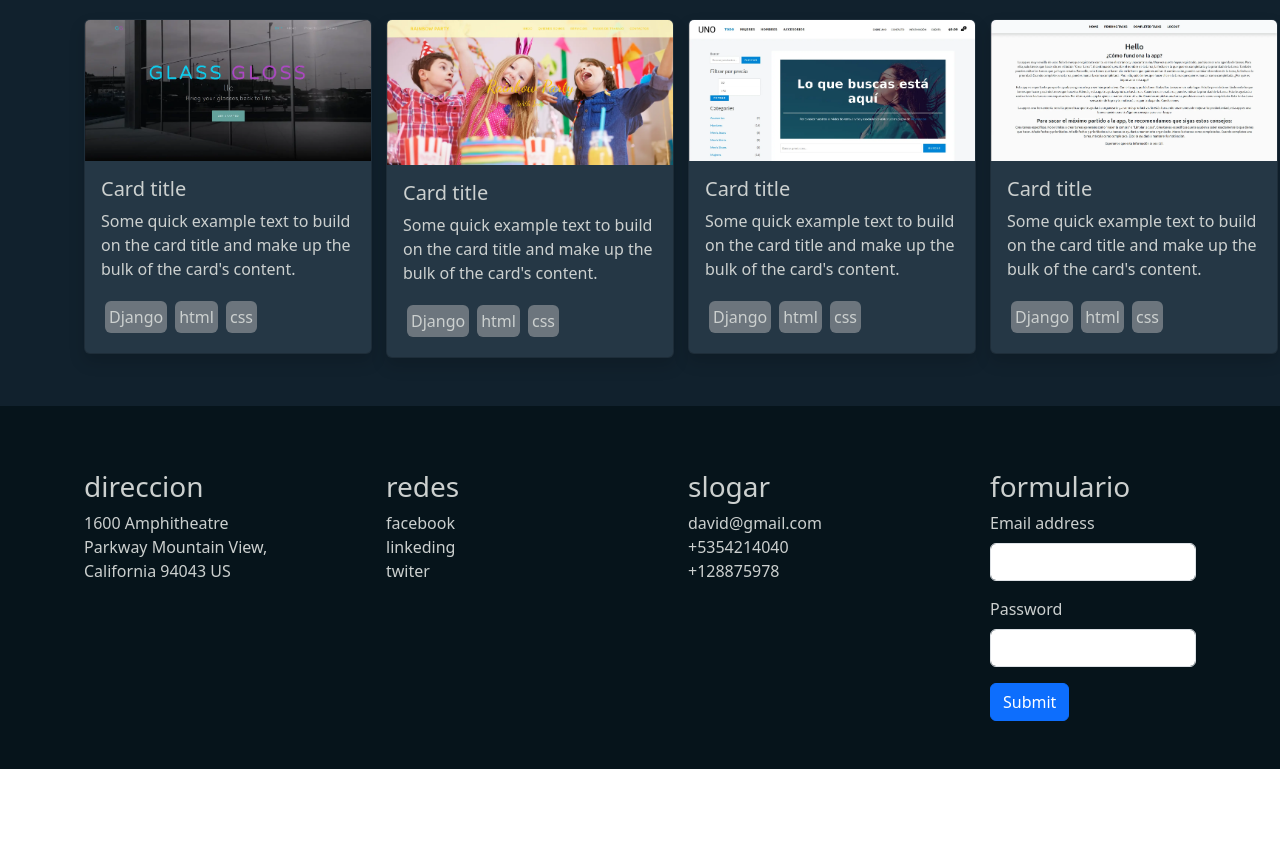
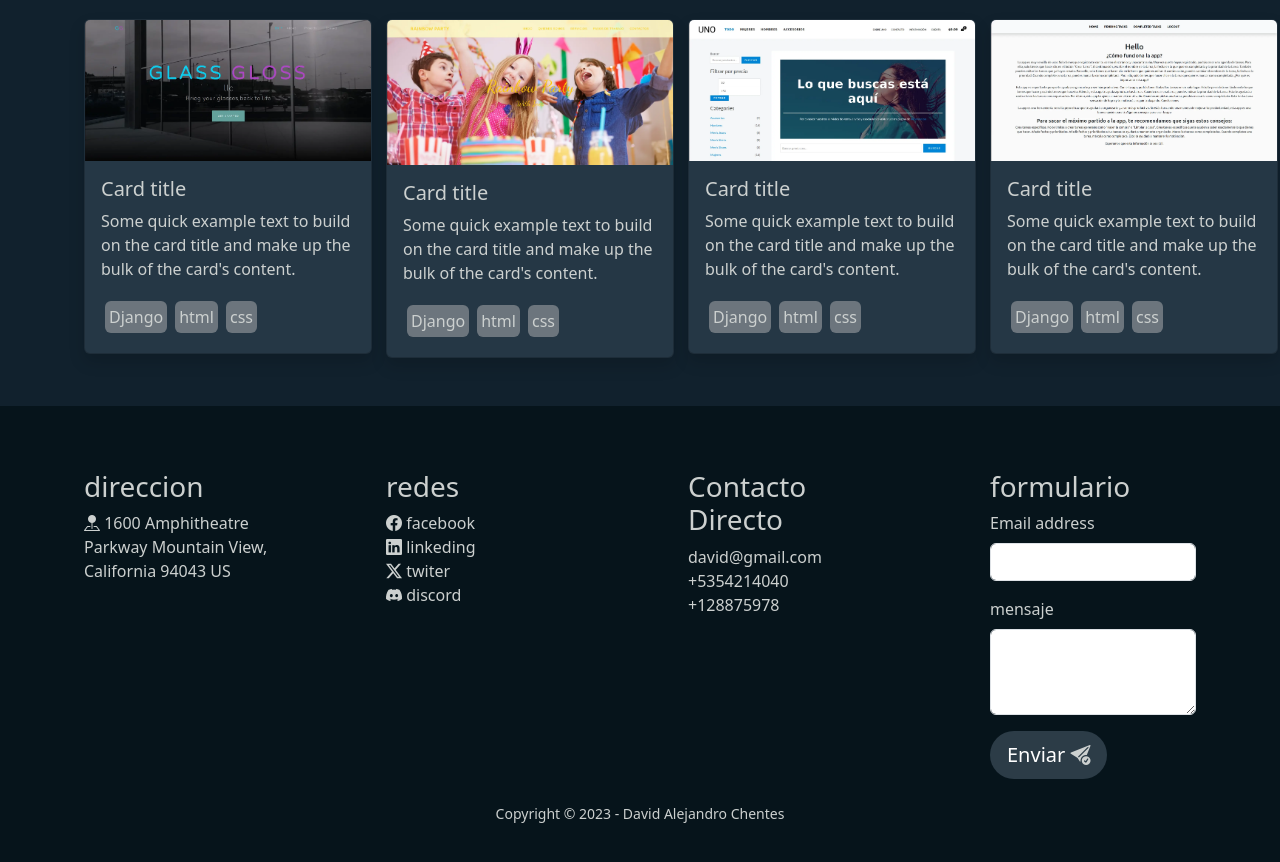
Before and after one commit to davidalejandrochentes/davidalejandrochentes.github.io, a plain HTML site: page index.html in a window 1280 px wide. Shown: the part 2619-3481 px from the top of the page. Before the commit the page ends 3388 px from the top, so only its background shows below. Drawn offline with nearby package versions, Linux system fonts and the light colour scheme.

Commit message:
fin del codigo, empesamos con el contenido

```diff
--- a/index.html
+++ b/index.html
@@ -150,7 +150,7 @@
             <h2 class="text-center fs-1 mt-md-5 animacion">Portafoleo</h2>
             <p class="text-center animacion">david bla bla bla</p>
             <div class="row">
-                <div class="col-12 col-md-3 ps-2 ps-md-5 pe-2 pe-md-5 pt-3 animacion">
+                <div class="col-12 col-md-3 col-sm-6 ps-2 ps-md-5 pe-2 pe-md-5 pt-3 animacion">
                     <a href="https://glassglossllc.com" class="text-decoration-none" target="_blank">
                         <div class="card color-carta shadow" style="width: 18rem;">
                             <img src="image/glassglossllc.webp" class="card-img-top" alt="...">
@@ -166,7 +166,7 @@
                         </div>
                     </a>
                 </div>
-                <div class="col-12 col-md-3 ps-2 ps-md-5 pe-2 pe-md-5 pt-3 animacion">
+                <div class="col-12 col-md-3 col-sm-6 ps-2 ps-md-5 pe-2 pe-md-5 pt-3 animacion">
                     <a href="https://rainbowparty.github.io" class="text-decoration-none" target="_blank">
                         <div class="card color-carta shadow" style="width: 18rem;">
                             <img src="image/rainbow-party.webp" class="card-img-top" alt="...">
@@ -182,7 +182,7 @@
                         </div>
                     </a>
                 </div>
-                <div class="col-12 col-md-3 ps-2 ps-md-5 pe-2 pe-md-5 pt-3 animacion">
+                <div class="col-12 col-md-3 col-sm-6 ps-2 ps-md-5 pe-2 pe-md-5 pt-3 animacion">
                     <a href="https://www.t3dreviews.com" class="text-decoration-none" target="_blank">
                         <div class="card color-carta shadow" style="width: 18rem;">
                             <img src="image/t3dreviews.webp" class="card-img-top" alt="...">
@@ -198,7 +198,7 @@
                         </div>
                     </a>
                 </div>
-                <div class="col-12 col-md-3 ps-2 ps-md-5 pe-2 pe-md-5 pt-3 animacion">
+                <div class="col-12 col-md-3 col-sm-6 ps-2 ps-md-5 pe-2 pe-md-5 pt-3 animacion">
                     <a href="https://admintasks.pythonanywhere.com" class="text-decoration-none" target="_blank">
                         <div class="card color-carta shadow" style="width: 18rem;">
                             <img src="image/admintasks.webp" class="card-img-top" alt="...">
@@ -220,16 +220,17 @@
             <div class="row">
                 <div class=" col-12 col-md-3 ps-2 ps-md-5 pe-2 pe-md-5 pt-3 animacion">
                     <h3>direccion</h3>
-                    <p>1600 Amphitheatre Parkway Mountain View, California 94043 US</p>
+                    <p><i class="bi bi-pin-map-fill"></i> 1600 Amphitheatre Parkway Mountain View, California 94043 US</p>
                 </div>
                 <div class=" col-12 col-md-3 ps-2 ps-md-5 pe-2 pe-md-5 pt-3 animacion">
                     <h3>redes</h3>
-                    <p class="m-0">facebook</p>
-                    <p class="m-0">linkeding</p>
-                    <p class="m-0">twiter</p>
+                    <p class="m-0"><i class="bi bi-facebook"></i> facebook</p>
+                    <p class="m-0"><i class="bi bi-linkedin"></i> linkeding</p>
+                    <p class="m-0"><i class="bi bi-twitter-x"></i> twiter</p>
+                    <p class="m-0"><i class="bi bi-discord"></i> discord</p>
                 </div>
                 <div class=" col-12 col-md-3 ps-2 ps-md-5 pe-2 pe-md-5 pt-3 animacion">
-                    <h3>slogar</h3>
+                    <h3>Contacto Directo</h3>
                     <p class="m-0">david@gmail.com</p>
                     <p class="m-0">+5354214040</p>
                     <p class="m-0">+128875978</p>
@@ -238,16 +239,17 @@
                     <h3>formulario</h3>
                     <form>
                         <div class="mb-3">
-                          <label for="exampleInputEmail1" class="form-label">Email address</label>
-                          <input type="email" class="form-control" id="exampleInputEmail1" aria-describedby="emailHelp">
+                            <label for="exampleInputEmail1" class="form-label">Email address</label>
+                            <input type="email" class="form-control" id="exampleInputEmail1" aria-describedby="emailHelp">
                         </div>
                         <div class="mb-3">
-                          <label for="exampleInputPassword1" class="form-label">Password</label>
-                          <input type="password" class="form-control" id="exampleInputPassword1">
+                            <label for="exampleFormControlTextarea1" class="form-label">mensaje</label>
+                            <textarea class="form-control" id="exampleFormControlTextarea1" rows="3"></textarea>
                         </div>
-                        <button type="submit" class="btn btn-primary">Submit</button>
-                      </form>
+                        <button type="submit" class="btn btn boton btn-lg rounded-pill">Enviar <i class="bi bi-send-check-fill"></i></i></button>
+                    </form>
                 </div>
+                <div class="small text-center mt-4">Copyright &copy; 2023 - David Alejandro Chentes</div>
             </div>
         </footer>
 
```
